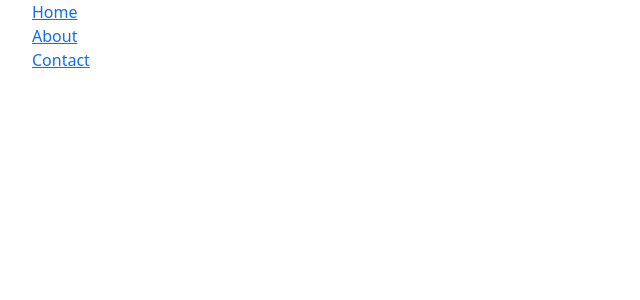
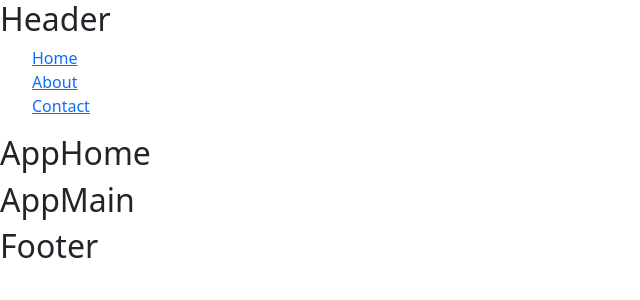
Before and after one commit to gianluigi7/proj-html-vuejs, a Vue app: page / in a window 1280 px wide. Shown: the top 300 px of the page, without its empty margins (0-640 px from the left). Built offline with nearby package versions, Linux system fonts and the light colour scheme.

Commit message:
Refactor App.vue to include AppMain and AppFooter components

```diff
--- a/src/App.vue
+++ b/src/App.vue
@@ -22,19 +22,11 @@
   <div>
     <!-- AGGIUNGO ROUTER -->
 
-<ul>
-  <li>
-    <router-link to="/">Home</router-link>
 
-  </li>
-  <li>
-    <router-link to="/about">About</router-link>
-  </li>
-  <li>
-    <router-link to="/contact">Contact</router-link>
-  </li>
-</ul>
-
+    <AppHeader></AppHeader>
+    <router-view></router-view>
+    <AppMain></AppMain>
+    <AppFooter></AppFooter>
 
 
   </div>
--- a/src/components/AppHeader.vue
+++ b/src/components/AppHeader.vue
@@ -24,6 +24,6 @@ export default{
   </li>
 </ul>
 
-    <!-- IMPORTO ROUTER SU SINGOLO A-HREF -->
+
 
   </template>
```
